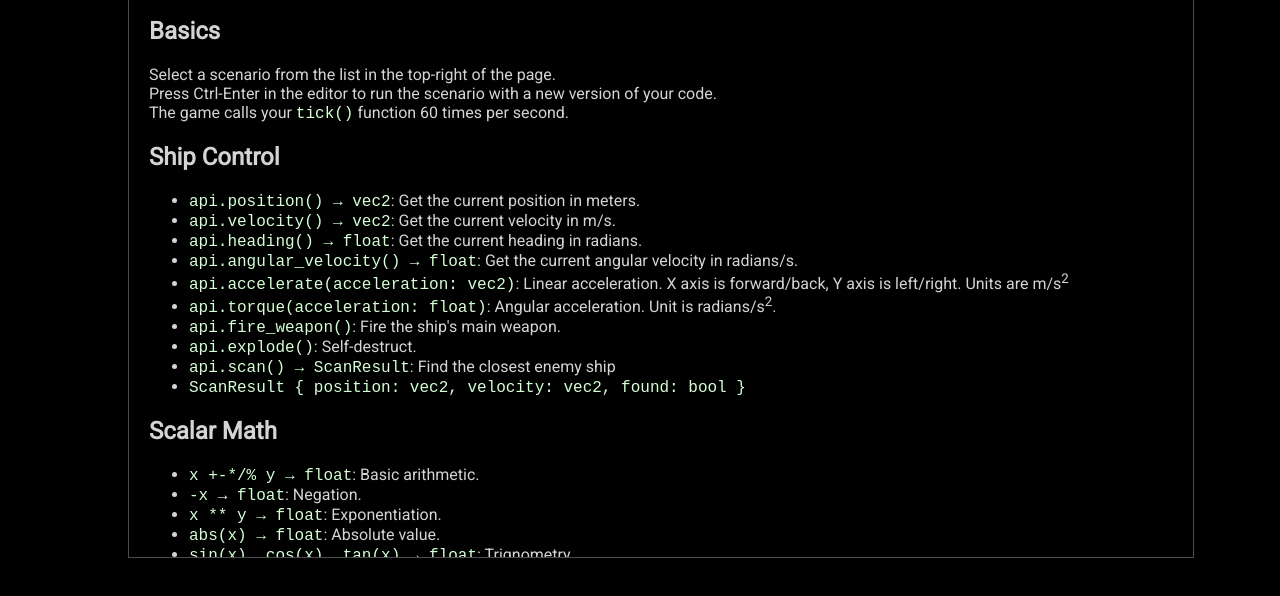
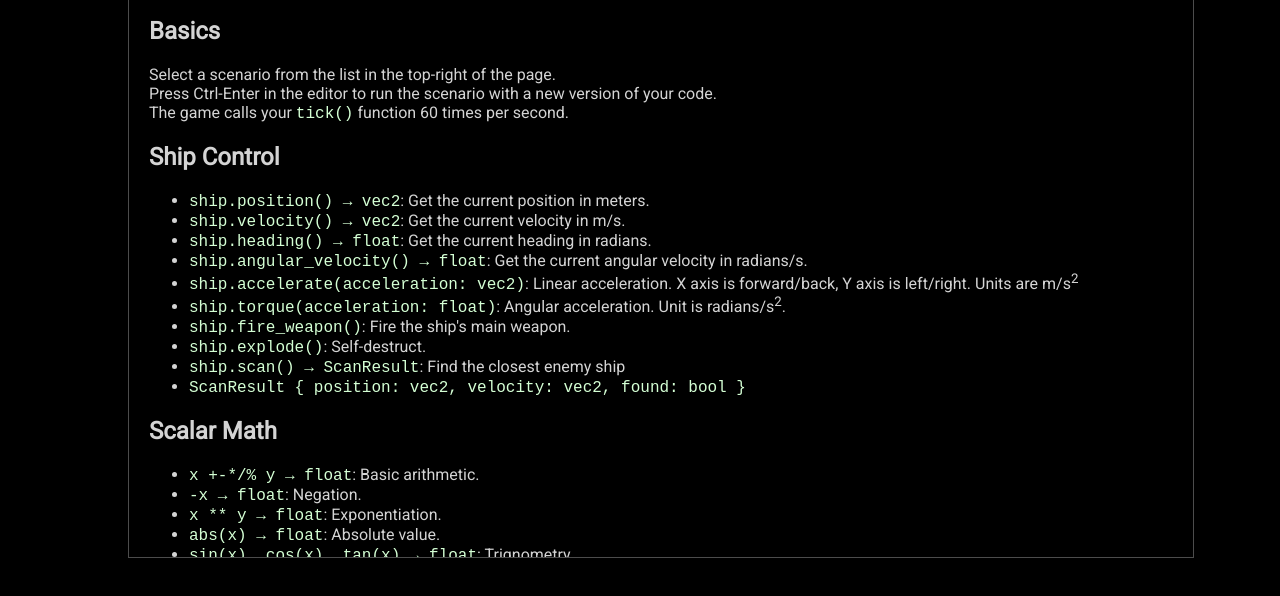
Before and after one commit to rlane/oort3, a website built with webpack: page www/index.html in a window 1280 px wide. Both pictures are taken after a click on the link "Documentation". Shown: the part 204-800 px from the top of the page. Built offline with nearby package versions, Linux system fonts and the light colour scheme; what monaco-editor would draw is missing.

Commit message:
rhai: rename api object to ship

```diff
--- a/www/index.html
+++ b/www/index.html
@@ -42,15 +42,15 @@
 
       <h2>Ship Control</h2>
       <ul>
-        <li><code>api.position() &rarr; vec2</code>: Get the current position in meters.</li>
-        <li><code>api.velocity() &rarr; vec2</code>: Get the current velocity in m/s.</li>
-        <li><code>api.heading() &rarr; float</code>: Get the current heading in radians.</li>
-        <li><code>api.angular_velocity() &rarr; float</code>: Get the current angular velocity in radians/s.</li>
-        <li><code>api.accelerate(acceleration: vec2)</code>: Linear acceleration. X axis is forward/back, Y axis is left/right. Units are m/s<sup>2</sup></li>
-        <li><code>api.torque(acceleration: float)</code>: Angular acceleration. Unit is radians/s<sup>2</sup>.</li>
-        <li><code>api.fire_weapon()</code>: Fire the ship's main weapon.</li>
-        <li><code>api.explode()</code>: Self-destruct.</li>
-        <li><code>api.scan() &rarr; ScanResult</code>: Find the closest enemy ship</li>
+        <li><code>ship.position() &rarr; vec2</code>: Get the current position in meters.</li>
+        <li><code>ship.velocity() &rarr; vec2</code>: Get the current velocity in m/s.</li>
+        <li><code>ship.heading() &rarr; float</code>: Get the current heading in radians.</li>
+        <li><code>ship.angular_velocity() &rarr; float</code>: Get the current angular velocity in radians/s.</li>
+        <li><code>ship.accelerate(acceleration: vec2)</code>: Linear acceleration. X axis is forward/back, Y axis is left/right. Units are m/s<sup>2</sup></li>
+        <li><code>ship.torque(acceleration: float)</code>: Angular acceleration. Unit is radians/s<sup>2</sup>.</li>
+        <li><code>ship.fire_weapon()</code>: Fire the ship's main weapon.</li>
+        <li><code>ship.explode()</code>: Self-destruct.</li>
+        <li><code>ship.scan() &rarr; ScanResult</code>: Find the closest enemy ship</li>
         <li><code>ScanResult { position: vec2, velocity: vec2, found: bool }</code></li>
       </ul>
 
```
Also changed, not shown: 2 other files.
